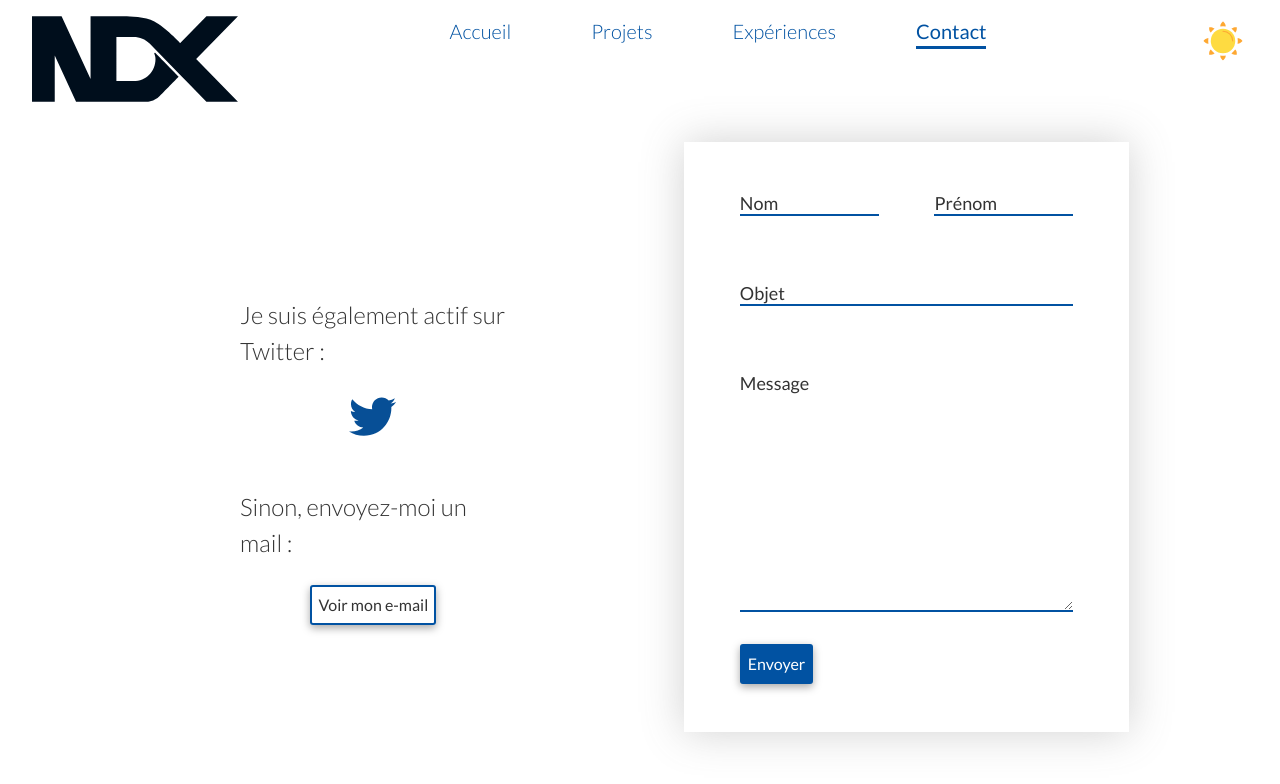
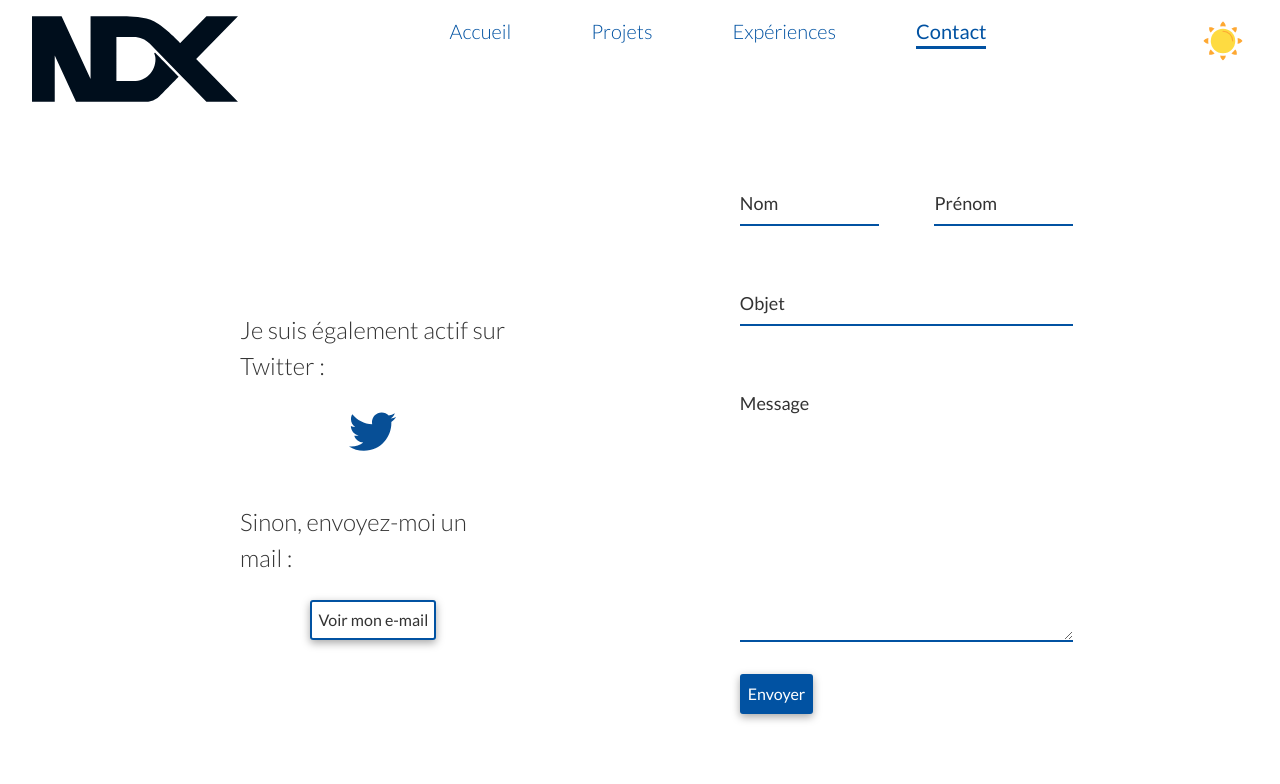
Before and after one commit to NicolasD09/portfolio, a Nuxt app: page /contact in a window 1280 px wide. Shown: the top 784 px of the page. Built offline with nearby package versions, Linux system fonts and the light colour scheme; what v-hotkey would draw is missing.

Commit message:
edit input animation and border

```diff
--- a/components/Contact/ContactForm.vue
+++ b/components/Contact/ContactForm.vue
@@ -123,28 +123,25 @@ export default {
 </script>
 
 <style scoped>
-form {
-  /* border-top: 8px solid var(--light-blue); */
-  /* background-color: var(--form-bg); */
-  box-shadow: 0 0 40px var(--shadow);
-}
-
 input,
 textarea {
-  border-color: var(--links-color);
+  border-bottom: 2px solid var(--links-color);
+  padding: 5px;
 }
 
 input:focus,
 textarea:focus {
   outline: none;
-  border-color: var(--light-blue);
-  transition: all 0.3s linear;
+  /* border-bottom: 2px solid var(--light-blue); */
+  transition: all 0.5s ease-in-out;
+  border: 2px solid var(--light-blue);
+  border-radius: 5px;
 }
 
 input:focus + label,
 textarea:focus + label {
-  transform: translateY(-25px);
-  transition: all 0.3s linear;
+  transform: translateY(-30px);
+  transition: all 0.4s cubic-bezier(0.72, 0.16, 0.36, 1.58);
 }
 
 input,
```
